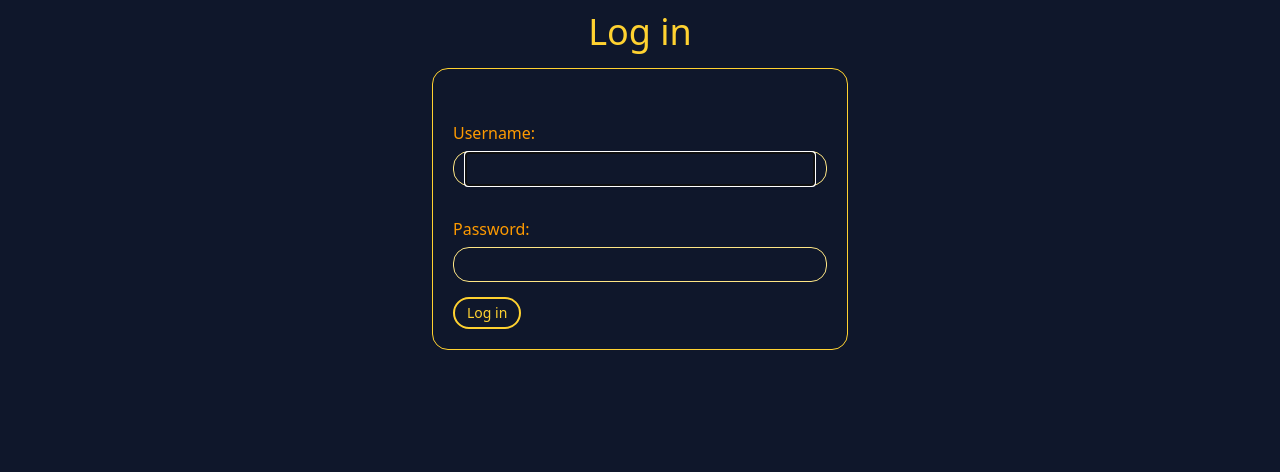
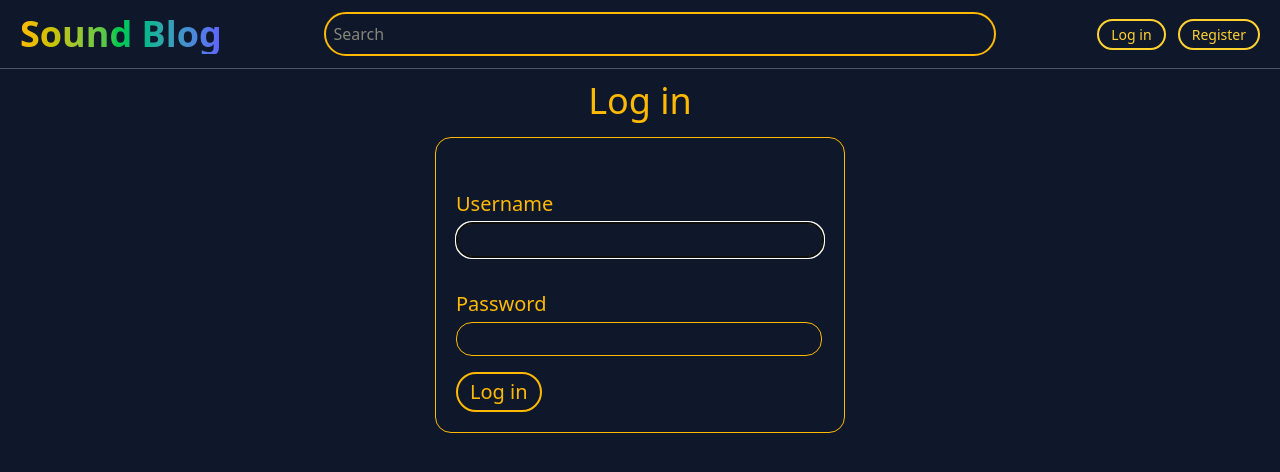
Before and after one commit to americobcn/sound-blog, a Django app: page /account/login/ in a window 1280 px wide. Shown: the top 472 px of the page. Run offline with Django 5.2, Linux system fonts and the light colour scheme; some libraries are stand-ins or nearby versions.

Commit message:
Add django-widget-tweaks \ Login, Logout and Dashboard

```diff
--- a/account/templates/registration/login.html
+++ b/account/templates/registration/login.html
@@ -1,28 +1,31 @@
 {% extends "base.html" %}
+{% load widget_tweaks %}
 {% block content %}
+    <nav>
+        {% include "blog/post/includes/navbar.html" %}
+    </nav>
     <div class="flex flex-col mx-auto items-center m-3">
-        <h1 class="text-amber-300 text-4xl mb-4">Log in</h1>
+        <h1 class="text-amber-400 text-4xl mb-4">Log in</h1>
         {% if form.errors %}
             <p class="border bg-red-200 border-red-400 text-red-800 px-3 rounded-xl mb-4 mx-auto">
                 Username or Password Invalid. Please try again
             </p>
         {% else %}
         {% endif %}
-        <div class="border border-amber-300 p-5 rounded-2xl mx-2">
+        <div class="border border-amber-400 p-5 rounded-2xl mx-2">
             <form action="{% url "account:login" %}"
                   method="post"
                   class="text-amber-200 ">
                 {% for field in form.visible_fields %}
                     <div class="mx-auto">
                         <p class=" text-red-800 p-4 mx-auto">{{ field.errors }}</p>
-                        <p class="mx-auto">
-                            <span class="text-md text-amber-500 flex flex-col mb-2">{{ field.label_tag }}</span> <span class="text-2xl border px-3 rounded-2xl focus:border-0">{{ field }}</span>
-                        </p>
+                        <span class="text-xl text-amber-400 flex flex-col mb-1">{{ field.label }}</span>
+                        {{ field|add_class:"text-2xl text-amber-100 border border-amber-400 px-2 rounded-2xl focus:border-2 focus:border-amber-600" }}
                     </div>
                 {% endfor %}
+                <input type="hidden" name="next" value="{{ next }}">
+                <input type="submit" value="Log in" class="login-btn mt-4">
                 {% csrf_token %}
-                <input type="hidden" name="next" value="{{ next }}">
-                <input type="submit" value="Log in" class="btn mt-4">
             </form>
         </div>
     </div>
--- a/account/urls.py
+++ b/account/urls.py
@@ -8,4 +8,5 @@ urlpatterns = [
     # path("login/", views.user_login, name="login"),
     path("login/", auth_views.LoginView.as_view(), name="login"),
     path("logout/", auth_views.LogoutView.as_view(), name="logout"),
+    path("account/", views.dashboard, name="dashboard"),
 ]
--- a/account/views.py
+++ b/account/views.py
@@ -2,6 +2,7 @@ from django.contrib.auth import authenticate, login
 from django.http import HttpResponse
 from django.shortcuts import render
 from .forms import LoginForm
+from django.contrib.auth.decorators import login_required
 
 
 def user_login(request):
@@ -25,3 +26,8 @@ def user_login(request):
     else:
         form = LoginForm()
         return render(request, "account/login.html", {"form": form})
+
+
+@login_required
+def dashboard(request):
+    return render(request, "account/dashboard.html", {"section": "dashboard"})
--- a/blog/static/css/blog.css
+++ b/blog/static/css/blog.css
@@ -9,7 +9,6 @@
       "Courier New", monospace;
     --color-red-100: oklch(0.936 0.032 17.717);
     --color-red-200: oklch(0.885 0.062 18.334);
-    --color-red-300: oklch(0.808 0.114 19.571);
     --color-red-400: oklch(0.704 0.191 22.216);
     --color-red-500: oklch(0.637 0.237 25.331);
     --color-red-700: oklch(0.505 0.213 27.518);
@@ -18,7 +17,7 @@
     --color-amber-200: oklch(0.924 0.12 95.746);
     --color-amber-300: oklch(0.879 0.169 91.605);
     --color-amber-400: oklch(0.828 0.189 84.429);
-    --color-amber-500: oklch(0.769 0.188 70.08);
+    --color-amber-600: oklch(0.666 0.179 58.318);
     --color-amber-700: oklch(0.555 0.163 48.998);
     --color-yellow-200: oklch(0.945 0.129 101.54);
     --color-green-100: oklch(0.962 0.044 156.743);
@@ -69,6 +68,10 @@
     --text-3xl--line-height: calc(2.25 / 1.875);
     --text-4xl: 2.25rem;
     --text-4xl--line-height: calc(2.5 / 2.25);
+    --text-5xl: 3rem;
+    --text-5xl--line-height: 1;
+    --text-6xl: 3.75rem;
+    --text-6xl--line-height: 1;
     --font-weight-thin: 100;
     --font-weight-light: 300;
     --font-weight-medium: 500;
@@ -78,6 +81,7 @@
     --radius-lg: 0.5rem;
     --radius-xl: 0.75rem;
     --radius-2xl: 1rem;
+    --radius-3xl: 1.5rem;
     --radius-4xl: 2rem;
     --blur-xs: 4px;
     --default-transition-duration: 150ms;
@@ -471,9 +496,6 @@
     border-bottom-style: var(--tw-border-style);
     border-bottom-width: 1px;
   }
-  .border-amber-300 {
-    border-color: var(--color-amber-300);
-  }
   .border-amber-400 {
     border-color: var(--color-amber-400);
   }
@@ -657,9 +681,6 @@
   }
   .text-amber-400 {
     color: var(--color-amber-400);
-  }
-  .text-amber-500 {
-    color: var(--color-amber-500);
   }
   .text-gray-100 {
     color: var(--color-gray-100);
@@ -744,10 +784,10 @@
       }
     }
   }
-  .focus\:border-0 {
+  .focus\:border-2 {
     &:focus {
       border-style: var(--tw-border-style);
-      border-width: 0px;
+      border-width: 2px;
     }
   }
   .focus\:border-4 {
@@ -764,6 +804,11 @@
   .focus\:border-amber-400 {
     &:focus {
       border-color: var(--color-amber-400);
+    }
+  }
+  .focus\:border-amber-600 {
+    &:focus {
+      border-color: var(--color-amber-600);
     }
   }
   .focus\:border-slate-300 {
@@ -1067,6 +1124,49 @@
     border-left-width: 1px;
     border-color: var(--color-gray-700);
   }
+  .login-btn {
+    width: fit-content;
+    border-radius: var(--radius-3xl);
+    border-style: var(--tw-border-style);
+    border-width: 2px;
+    border-color: var(--color-amber-400);
+    padding-inline: calc(var(--spacing) * 3);
+    padding-block: calc(var(--spacing) * 1);
+    text-align: center;
+    font-size: var(--text-xl);
+    line-height: var(--tw-leading, var(--text-xl--line-height));
+    --tw-font-weight: var(--font-weight-medium);
+    font-weight: var(--font-weight-medium);
+    color: var(--color-amber-400);
+    --tw-shadow-color: var(--color-amber-400);
+    &:hover {
+      @media (hover: hover) {
+        border-color: var(--color-amber-700);
+      }
+    }
+    &:hover {
+      @media (hover: hover) {
+        background-color: var(--color-amber-200);
+      }
+    }
+    &:hover {
+      @media (hover: hover) {
+        --tw-font-weight: var(--font-weight-bold);
+        font-weight: var(--font-weight-bold);
+      }
+    }
+    &:hover {
+      @media (hover: hover) {
+        color: var(--color-amber-700);
+      }
+    }
+    &:hover {
+      @media (hover: hover) {
+        --tw-shadow: 0 1px 3px 0 var(--tw-shadow-color, rgb(0 0 0 / 0.1)), 0 1px 2px -1px var(--tw-shadow-color, rgb(0 0 0 / 0.1));
+        box-shadow: var(--tw-inset-shadow), var(--tw-inset-ring-shadow), var(--tw-ring-offset-shadow), var(--tw-ring-shadow), var(--tw-shadow);
+      }
+    }
+  }
 }
 @property --tw-translate-x {
   syntax: "*";
@@ -1082,6 +1182,31 @@
   syntax: "*";
   inherits: false;
   initial-value: 0;
+}
+@property --tw-rotate-x {
+  syntax: "*";
+  inherits: false;
+  initial-value: rotateX(0);
+}
+@property --tw-rotate-y {
+  syntax: "*";
+  inherits: false;
+  initial-value: rotateY(0);
+}
+@property --tw-rotate-z {
+  syntax: "*";
+  inherits: false;
+  initial-value: rotateZ(0);
+}
+@property --tw-skew-x {
+  syntax: "*";
+  inherits: false;
+  initial-value: skewX(0);
+}
+@property --tw-skew-y {
+  syntax: "*";
+  inherits: false;
+  initial-value: skewY(0);
 }
 @property --tw-space-y-reverse {
   syntax: "*";
@@ -1138,6 +1263,11 @@
 @property --tw-font-weight {
   syntax: "*";
   inherits: false;
+}
+@property --tw-outline-style {
+  syntax: "*";
+  inherits: false;
+  initial-value: solid;
 }
 @property --tw-blur {
   syntax: "*";
--- a/blog/static/tailwind.css
+++ b/blog/static/tailwind.css
@@ -24,6 +24,9 @@
   .sidebar {
     @apply m-0 overflow-hidden border-l border-gray-700;
   }
+  .login-btn {
+    @apply w-fit rounded-3xl border-2 border-amber-400 px-3 py-1 text-center text-xl font-medium text-amber-400 shadow-amber-400 hover:border-amber-700 hover:bg-amber-200 hover:font-bold hover:text-amber-700 hover:shadow;
+  }
 }
 
 /*
--- a/blog/templates/blog/post/includes/navbar.html
+++ b/blog/templates/blog/post/includes/navbar.html
@@ -1,5 +1,5 @@
 {% load blog_tags %}
-<div class="flex items-center justify-between border-b border-gray-600 py-3 px-5">
+<div class="flex items-center justify-between border-b border-gray-600 px-5 py-3">
   <a href="{% url 'blog:post_list' %}" class="flex items-center">
     <span class="inline-block bg-gradient-to-r from-amber-400 via-green-500 to-indigo-500 bg-clip-text text-4xl font-semibold whitespace-nowrap text-transparent">Sound Blog</span>
   </a>
@@ -13,16 +13,24 @@
       </svg>
     </button>
   </div>
-  <form method='get'
+  <form method="get"
         action="{% url 'blog:post_search' %}"
-        class="items-center justify-center w-2xl">
+        class="w-2xl items-center justify-center">
     <input type="search"
            placeholder="Search"
            name="query"
-           class="text-amber-100 border-2 rounded-4xl w-full border-amber-400 p-2 focus:border-amber-400 focus:border-4 ">
+           class="w-full rounded-4xl border-2 border-amber-400 p-2 text-amber-100 focus:border-4 focus:border-amber-400" />
   </form>
   <div class="hidden md:block">
-    <button type="button" class="btn mr-2">Log in</button>
-    <button type="button" class="btn">Sign up</button>
+    {% if request.user.is_authenticated %}
+      <form action="{% url "account:logout" %}" method="post" class="inline">
+        {% csrf_token %}
+        <button type="submit" class="btn mr-2">Log out</button>
+      </form>
+      <span type="button" class="btn"><a href="{% url "account:dashboard" %}">Dash</a></span>
+    {% else %}
+      <span type="button" class="btn mr-2"><a href="{% url "account:login" %}">Log in</a></span>
+      <span type="button" class="btn"><a href="{% url "account:login" %}">Register</a></span>
+    {% endif %}
   </div>
 </div>
--- a/pyproject.toml
+++ b/pyproject.toml
@@ -12,7 +12,8 @@ dependencies = [
     "django-taggit (>=6.1.0,<7.0.0)",
     "psycopg[binary] (>=3.2.5,<4.0.0)",
     "markdown (>=3.7,<4.0)",
-    "python-decouple (>=3.8,<4.0)"
+    "python-decouple (>=3.8,<4.0)",
+    "django-widget-tweaks (>=1.5.0,<2.0.0)"
 ]
 
 
```
Also changed, not shown: other parts of blog/static/css/blog.css (+66 -12 lines), account/templates/account/dashboard.html (added, +8 -0 lines), account/templates/registration/logged_out.html (added, +8 -0 lines), project/settings.py (+7 -0 lines), 1 other file.
